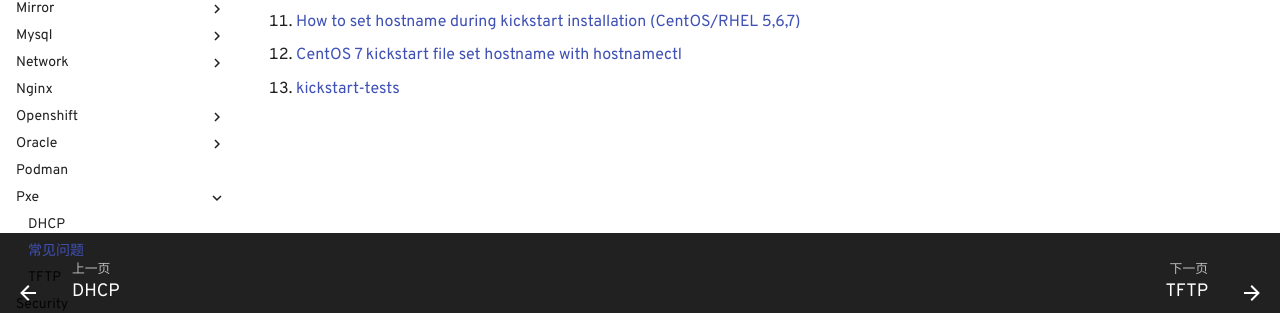
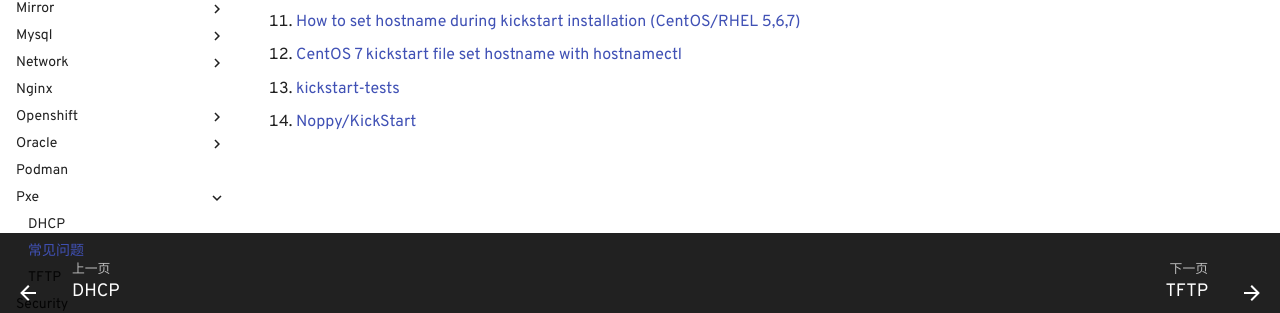
Before and after one commit to aisuhua/aisuhua.github.io, an MkDocs documentation site: the page built from docs/pxe/faq.md, in a window 1280 px wide. Shown: the part 506-819 px from the top of the page. Built offline with MkDocs 1.6.1 and Material for MkDocs 9.7.7, drawn with Linux system fonts in a browser that asks for light colours; comment, search, counter and statistics services are not loaded.

Commit message:
create.md

```diff
--- a/docs/pxe/faq.md
+++ b/docs/pxe/faq.md
@@ -13,3 +13,4 @@
 11. [How to set hostname during kickstart installation (CentOS/RHEL 5,6,7)](https://www.thegeeksearch.com/how-to-set-hostname-during-kickstart-installation-centos-rhel-567/)
 12. [CentOS 7 kickstart file set hostname with hostnamectl](https://stackoverflow.com/questions/69921541/centos-7-kickstart-file-set-hostname-with-hostnamectl)
 13. [kickstart-tests](https://github.com/rhinstaller/kickstart-tests)
+14. [Noppy/KickStart](https://github.com/Noppy/KickStart)
```
